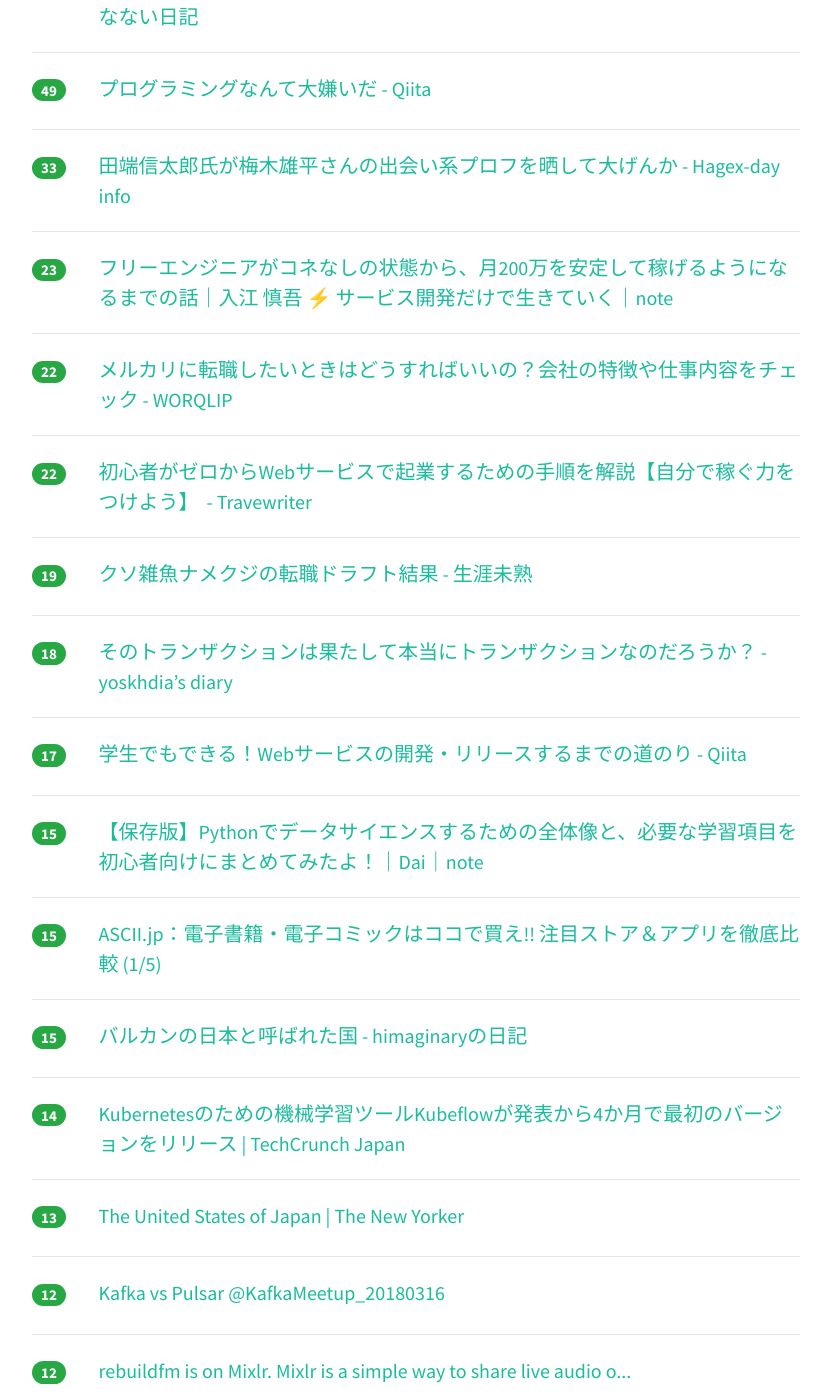
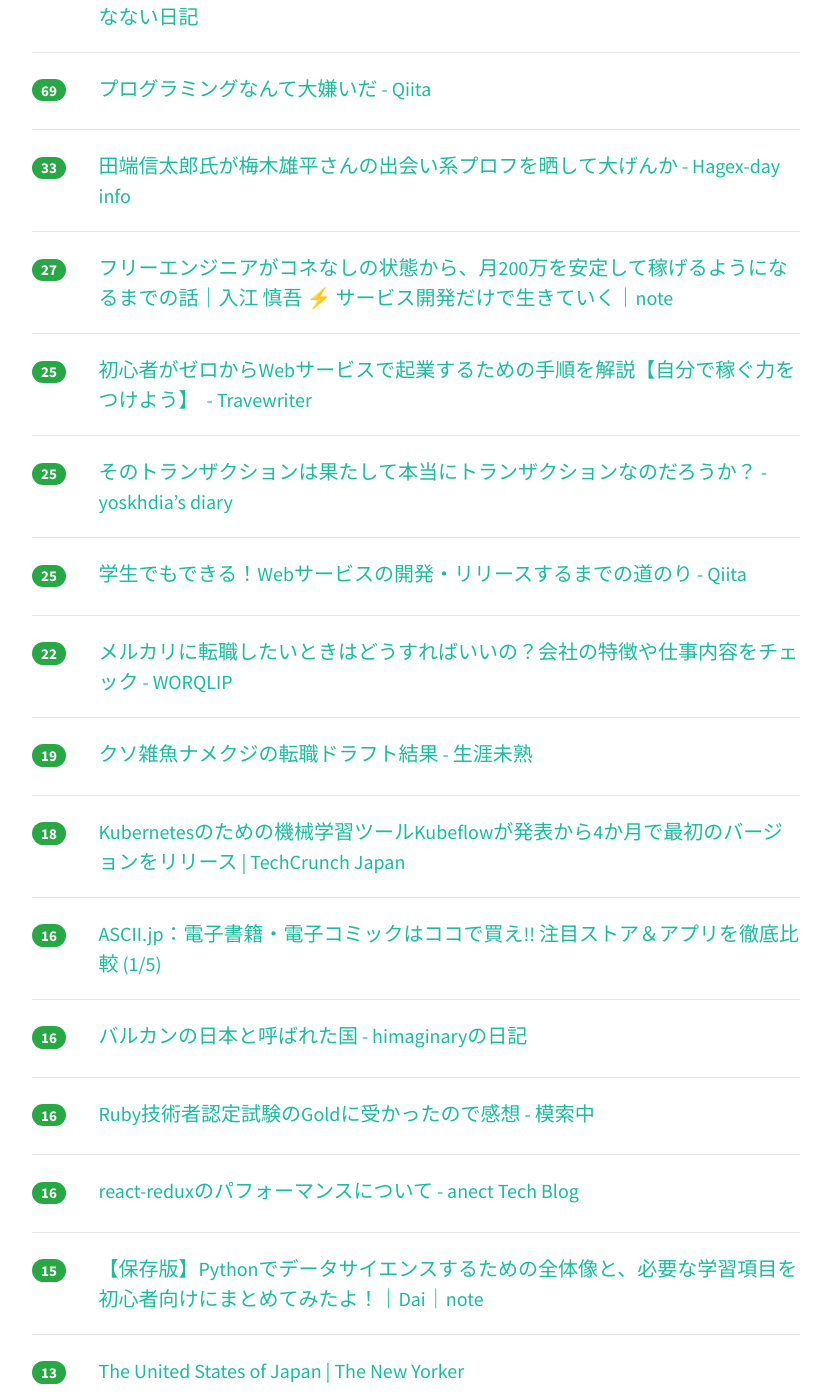
Before and after one commit to yatta47/hatena-matome-site, a Jekyll site: the page built from _posts/2018-05-06-hatena.md, in a window 1280 px wide and 1400 px high, scrolled down 501 px. Shown: the whole window, without its empty margins (224-1055 px from the left). Built offline with Jekyll 4.4.1, drawn with Linux system fonts in a browser that asks for light colours; nearby versions of some CDN libraries; some of the changed text lies outside the part shown.

Commit message:
Updated 2018-05-06

```diff
--- a/_posts/2018-05-06-hatena.md
+++ b/_posts/2018-05-06-hatena.md
@@ -12,12 +12,12 @@ tags: [it-hotentry]
 </div>
 <hr>
 <div class="row">
-<div class="col-1"><span class="badge badge-pill badge-success h2">78</span></div>
+<div class="col-1"><span class="badge badge-pill badge-success h2">117</span></div>
 <div class="col-11"><a href='http://kawango.hatenablog.com/entry/2018/05/06/044139' target='_blank'>半匿名でぼくが決めているルール - 続・はてなポイント３万を使い切るまで死なない日記</a></div>
 </div>
 <hr>
 <div class="row">
-<div class="col-1"><span class="badge badge-pill badge-success h2">49</span></div>
+<div class="col-1"><span class="badge badge-pill badge-success h2">69</span></div>
 <div class="col-11"><a href='https://qiita.com/masayoshimatsuo/items/c89ce50052dd134f298e' target='_blank'>プログラミングなんて大嫌いだ - Qiita</a></div>
 </div>
 <hr>
@@ -27,18 +27,28 @@ tags: [it-hotentry]
 </div>
 <hr>
 <div class="row">
-<div class="col-1"><span class="badge badge-pill badge-success h2">23</span></div>
+<div class="col-1"><span class="badge badge-pill badge-success h2">27</span></div>
 <div class="col-11"><a href='https://note.mu/iritec/n/nf1583691b225' target='_blank'>フリーエンジニアがコネなしの状態から、月200万を安定して稼げるようになるまでの話｜入江 慎吾 ⚡ サービス開発だけで生きていく｜note</a></div>
+</div>
+<hr>
+<div class="row">
+<div class="col-1"><span class="badge badge-pill badge-success h2">25</span></div>
+<div class="col-11"><a href='http://trave-writer.hatenablog.com/entry/web-service-starting-business' target='_blank'>初心者がゼロからWebサービスで起業するための手順を解説【自分で稼ぐ力をつけよう】  - Travewriter</a></div>
+</div>
+<hr>
+<div class="row">
+<div class="col-1"><span class="badge badge-pill badge-success h2">25</span></div>
+<div class="col-11"><a href='https://yoskhdia.hatenablog.com/entry/2018/05/05/235452' target='_blank'>そのトランザクションは果たして本当にトランザクションなのだろうか？ - yoskhdia’s diary</a></div>
+</div>
+<hr>
+<div class="row">
+<div class="col-1"><span class="badge badge-pill badge-success h2">25</span></div>
+<div class="col-11"><a href='https://qiita.com/minakawa-daiki/items/1d7b840c0850ec7c834c' target='_blank'>学生でもできる！Webサービスの開発・リリースするまでの道のり - Qiita</a></div>
 </div>
 <hr>
 <div class="row">
 <div class="col-1"><span class="badge badge-pill badge-success h2">22</span></div>
 <div class="col-11"><a href='http://www.worqlip.jp/entry/mercari' target='_blank'>メルカリに転職したいときはどうすればいいの？会社の特徴や仕事内容をチェック - WORQLIP</a></div>
-</div>
-<hr>
-<div class="row">
-<div class="col-1"><span class="badge badge-pill badge-success h2">22</span></div>
-<div class="col-11"><a href='http://trave-writer.hatenablog.com/entry/web-service-starting-business' target='_blank'>初心者がゼロからWebサービスで起業するための手順を解説【自分で稼ぐ力をつけよう】  - Travewriter</a></div>
 </div>
 <hr>
 <div class="row">
@@ -48,32 +58,32 @@ tags: [it-hotentry]
 <hr>
 <div class="row">
 <div class="col-1"><span class="badge badge-pill badge-success h2">18</span></div>
-<div class="col-11"><a href='https://yoskhdia.hatenablog.com/entry/2018/05/05/235452' target='_blank'>そのトランザクションは果たして本当にトランザクションなのだろうか？ - yoskhdia’s diary</a></div>
+<div class="col-11"><a href='https://jp.techcrunch.com/2018/05/05/2018-05-04-google-kubeflow-machine-learning-for-kubernetes-begins-to-take-shape/' target='_blank'>Kubernetesのための機械学習ツールKubeflowが発表から4か月で最初のバージョンをリリース | TechCrunch Japan</a></div>
 </div>
 <hr>
 <div class="row">
-<div class="col-1"><span class="badge badge-pill badge-success h2">17</span></div>
-<div class="col-11"><a href='https://qiita.com/minakawa-daiki/items/1d7b840c0850ec7c834c' target='_blank'>学生でもできる！Webサービスの開発・リリースするまでの道のり - Qiita</a></div>
+<div class="col-1"><span class="badge badge-pill badge-success h2">16</span></div>
+<div class="col-11"><a href='http://ascii.jp/elem/000/001/672/1672414/' target='_blank'>ASCII.jp：電子書籍・電子コミックはココで買え!! 注目ストア＆アプリを徹底比較 (1/5)</a></div>
+</div>
+<hr>
+<div class="row">
+<div class="col-1"><span class="badge badge-pill badge-success h2">16</span></div>
+<div class="col-11"><a href='http://d.hatena.ne.jp/himaginary/20180505/Communist_robot_dreams' target='_blank'>バルカンの日本と呼ばれた国 - himaginaryの日記</a></div>
+</div>
+<hr>
+<div class="row">
+<div class="col-1"><span class="badge badge-pill badge-success h2">16</span></div>
+<div class="col-11"><a href='http://www.yuki3738.net/entry/ruby-gold' target='_blank'>Ruby技術者認定試験のGoldに受かったので感想 - 模索中</a></div>
+</div>
+<hr>
+<div class="row">
+<div class="col-1"><span class="badge badge-pill badge-success h2">16</span></div>
+<div class="col-11"><a href='http://anect.hatenablog.com/entry/2018/04/05/124654' target='_blank'>react-reduxのパフォーマンスについて - anect Tech Blog</a></div>
 </div>
 <hr>
 <div class="row">
 <div class="col-1"><span class="badge badge-pill badge-success h2">15</span></div>
 <div class="col-11"><a href='https://ift.tt/2HRiCNp' target='_blank'>【保存版】Pythonでデータサイエンスするための全体像と、必要な学習項目を初心者向けにまとめてみたよ！｜Dai｜note</a></div>
-</div>
-<hr>
-<div class="row">
-<div class="col-1"><span class="badge badge-pill badge-success h2">15</span></div>
-<div class="col-11"><a href='http://ascii.jp/elem/000/001/672/1672414/' target='_blank'>ASCII.jp：電子書籍・電子コミックはココで買え!! 注目ストア＆アプリを徹底比較 (1/5)</a></div>
-</div>
-<hr>
-<div class="row">
-<div class="col-1"><span class="badge badge-pill badge-success h2">15</span></div>
-<div class="col-11"><a href='http://d.hatena.ne.jp/himaginary/20180505/Communist_robot_dreams' target='_blank'>バルカンの日本と呼ばれた国 - himaginaryの日記</a></div>
-</div>
-<hr>
-<div class="row">
-<div class="col-1"><span class="badge badge-pill badge-success h2">14</span></div>
-<div class="col-11"><a href='https://jp.techcrunch.com/2018/05/05/2018-05-04-google-kubeflow-machine-learning-for-kubernetes-begins-to-take-shape/' target='_blank'>Kubernetesのための機械学習ツールKubeflowが発表から4か月で最初のバージョンをリリース | TechCrunch Japan</a></div>
 </div>
 <hr>
 <div class="row">
@@ -92,12 +102,17 @@ tags: [it-hotentry]
 </div>
 <hr>
 <div class="row">
+<div class="col-1"><span class="badge badge-pill badge-success h2">12</span></div>
+<div class="col-11"><a href='https://qiita.com/hecateball/items/6aade3ece111ea7b8c43' target='_blank'>相対的なネーミングはよせ、やめるんだ！ - Qiita</a></div>
+</div>
+<hr>
+<div class="row">
 <div class="col-1"><span class="badge badge-pill badge-success h2">11</span></div>
 <div class="col-11"><a href='http://maru-shikaku.hatenablog.com/entry/2018/05/05/200000' target='_blank'>富士フイルムのレンズはとりあえずこれ！XF35mmF2 R WRレビューと作例 - まあるい頭をしかくくするブログ</a></div>
 </div>
 <hr>
 <div class="row">
-<div class="col-1"><span class="badge badge-pill badge-success h2">10</span></div>
+<div class="col-1"><span class="badge badge-pill badge-success h2">11</span></div>
 <div class="col-11"><a href='http://econ101.jp/%E3%82%A2%E3%83%AC%E3%83%83%E3%82%AF%E3%82%B9%E3%83%BB%E3%82%BF%E3%83%90%E3%83%AD%E3%83%83%E3%82%AF%E3%80%8C%E7%94%9F%E5%BE%92%E4%B8%BB%E5%B0%8E%E5%9E%8B%E3%81%AE%E6%8E%88%E6%A5%AD%E3%81%AF%E6%95%99/' target='_blank'>アレックス・タバロック「生徒主導型の授業は教員の技能を無駄にしている」 — 経済学101</a></div>
 </div>
 <hr>
@@ -108,17 +123,7 @@ tags: [it-hotentry]
 <hr>
 <div class="row">
 <div class="col-1"><span class="badge badge-pill badge-success h2">9</span></div>
-<div class="col-11"><a href='https://qiita.com/hecateball/items/6aade3ece111ea7b8c43' target='_blank'>相対的なネーミングはよせ、やめるんだ！ - Qiita</a></div>
-</div>
-<hr>
-<div class="row">
-<div class="col-1"><span class="badge badge-pill badge-success h2">9</span></div>
-<div class="col-11"><a href='http://anect.hatenablog.com/entry/2018/04/05/124654' target='_blank'>react-reduxのパフォーマンスについて - anect Tech Blog</a></div>
-</div>
-<hr>
-<div class="row">
-<div class="col-1"><span class="badge badge-pill badge-success h2">8</span></div>
-<div class="col-11"><a href='http://www.yuki3738.net/entry/ruby-gold' target='_blank'>Ruby技術者認定試験のGoldに受かったので感想 - 模索中</a></div>
+<div class="col-11"><a href='https://speakerdeck.com/takahashiikki/7nian-zhen-rifalseda-xing-atuhuteto-postgresql10toha' target='_blank'>7年振りの大型アップデート_PostgreSQL10とは // Speaker Deck</a></div>
 </div>
 <hr>
 <div class="row">
@@ -127,7 +132,22 @@ tags: [it-hotentry]
 </div>
 <hr>
 <div class="row">
-<div class="col-1"><span class="badge badge-pill badge-success h2">5</span></div>
+<div class="col-1"><span class="badge badge-pill badge-success h2">7</span></div>
+<div class="col-11"><a href='https://note.mu/teaist12/n/nf38c0262157c' target='_blank'>修士論文 目次｜矢島 愛子｜note</a></div>
+</div>
+<hr>
+<div class="row">
+<div class="col-1"><span class="badge badge-pill badge-success h2">6</span></div>
 <div class="col-11"><a href='https://www.moongift.jp/2018/05/noto-%E3%82%B7%E3%83%B3%E3%83%97%E3%83%AB%E3%81%A0%E3%81%8B%E3%82%89%E3%81%93%E3%81%9D%E3%81%8A%E5%8B%A7%E3%82%81%E3%81%AA%E3%83%86%E3%82%AD%E3%82%B9%E3%83%88%E3%82%A8%E3%83%87%E3%82%A3%E3%82%BF/' target='_blank'>Noto - シンプルだからこそお勧めなテキストエディタ MOONGIFT</a></div>
 </div>
 <hr>
+<div class="row">
+<div class="col-1"><span class="badge badge-pill badge-success h2">6</span></div>
+<div class="col-11"><a href='https://togetter.com/li/1224606' target='_blank'>ダイソーのLANケーブルから始める自作LANケーブル作成記 - Togetter</a></div>
+</div>
+<hr>
+<div class="row">
+<div class="col-1"><span class="badge badge-pill badge-success h2">5</span></div>
+<div class="col-11"><a href='https://news.yahoo.co.jp/byline/shinoharashuji/20180505-00084872/' target='_blank'>『Twitter』によるパスワード変更の呼びかけ。ユーザーはどうするべき？(篠原修司) - 個人 - Yahoo!ニュース</a></div>
+</div>
+<hr>
```
Also changed, not shown: other parts of _posts/2018-05-06-hatena.md (+2 -2 lines).
